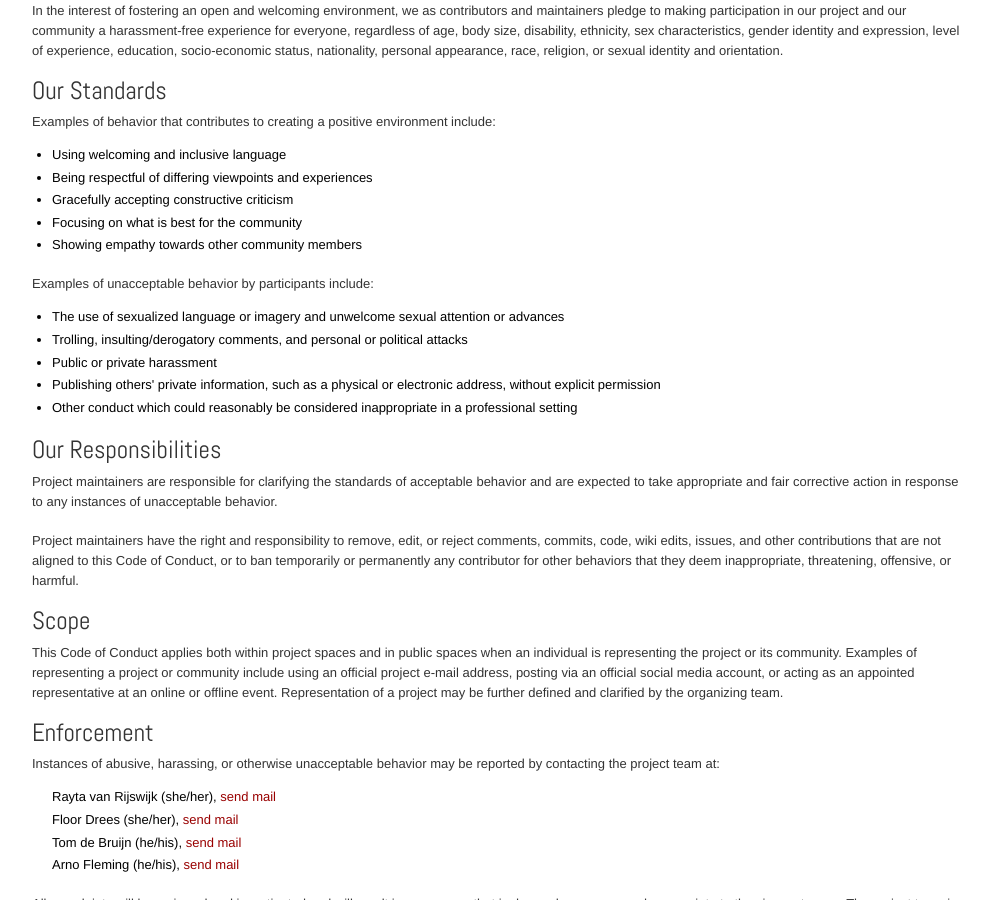
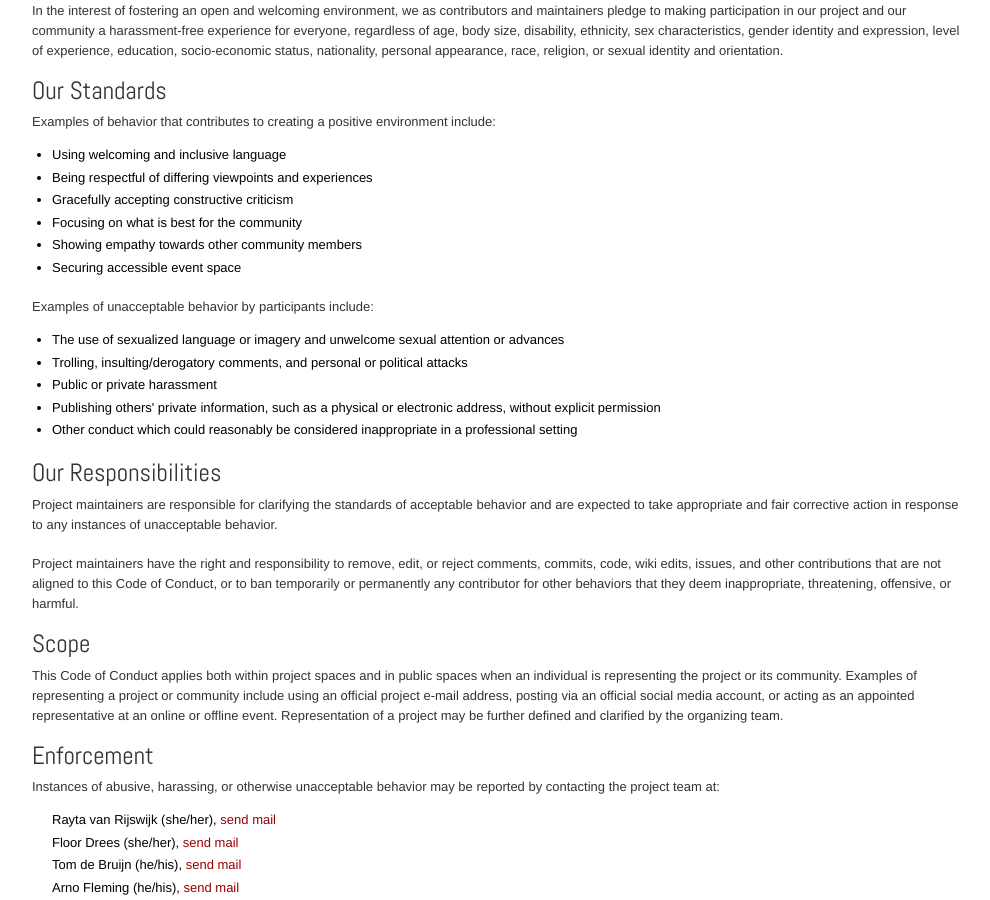
Before and after one commit to amsrb/amsrb.github.com, a Jekyll site: the page built from code-of-conduct/index.html, in a window 1280 px wide and 900 px high, scrolled down 403 px. Shown: the whole window, without its empty margins (138-1128 px from the left). Built offline with Jekyll 4.4.1, drawn with Linux system fonts in a browser that asks for light colours; comment, search, counter and statistics services are not loaded.

Commit message:
Update CoC about accessible locations
We haven't always been champions of providing accessible event space, but we're determined to make a change. We'll include a questionnaire for new locations to determine just how accessible their establishment is (or: could be), or rather even go on scouting trips so that we can see for ourselves.

```diff
--- a/code-of-conduct/index.html
+++ b/code-of-conduct/index.html
@@ -25,6 +25,7 @@ title: Code of Conduct
     <li>Gracefully accepting constructive criticism</li>
     <li>Focusing on what is best for the community</li>
     <li>Showing empathy towards other community members</li>
+    <li>Securing accessible event space</li>
   </ul>
 
   <p>Examples of unacceptable behavior by participants include:</p>
```
